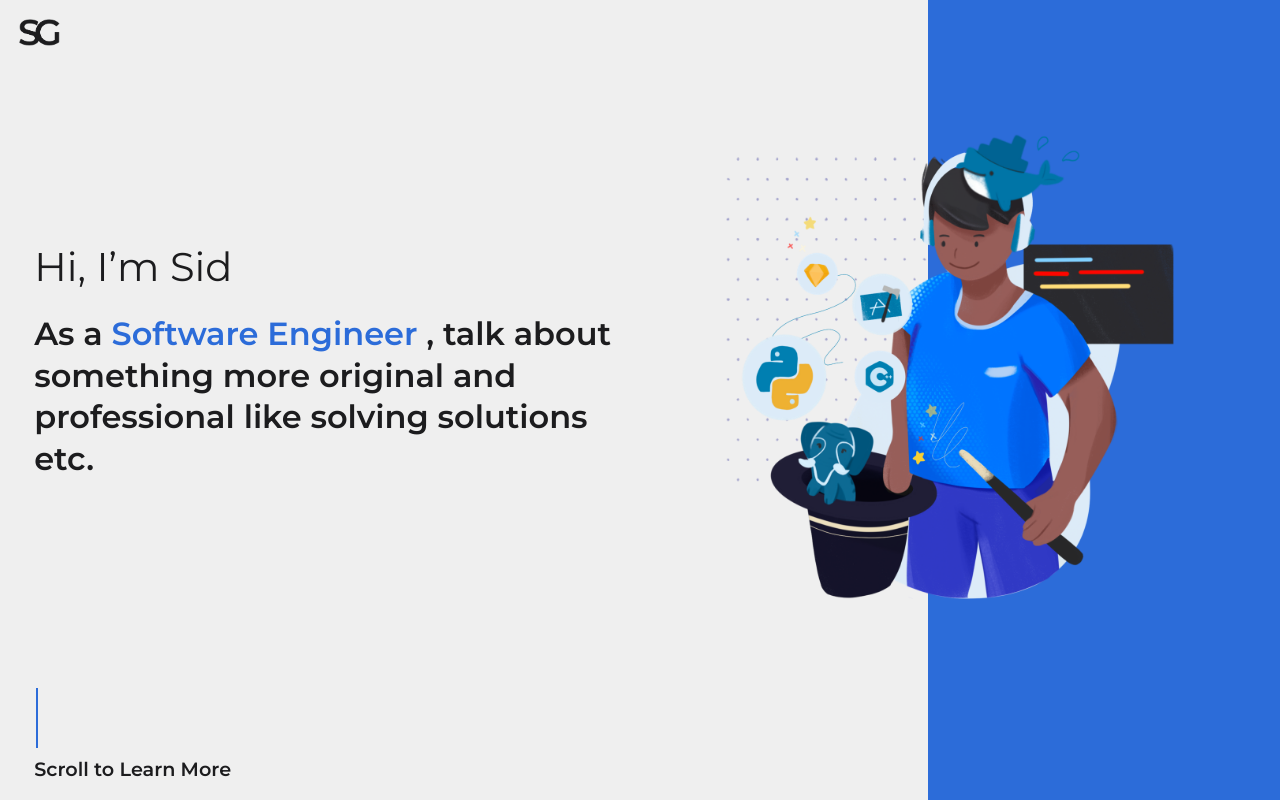
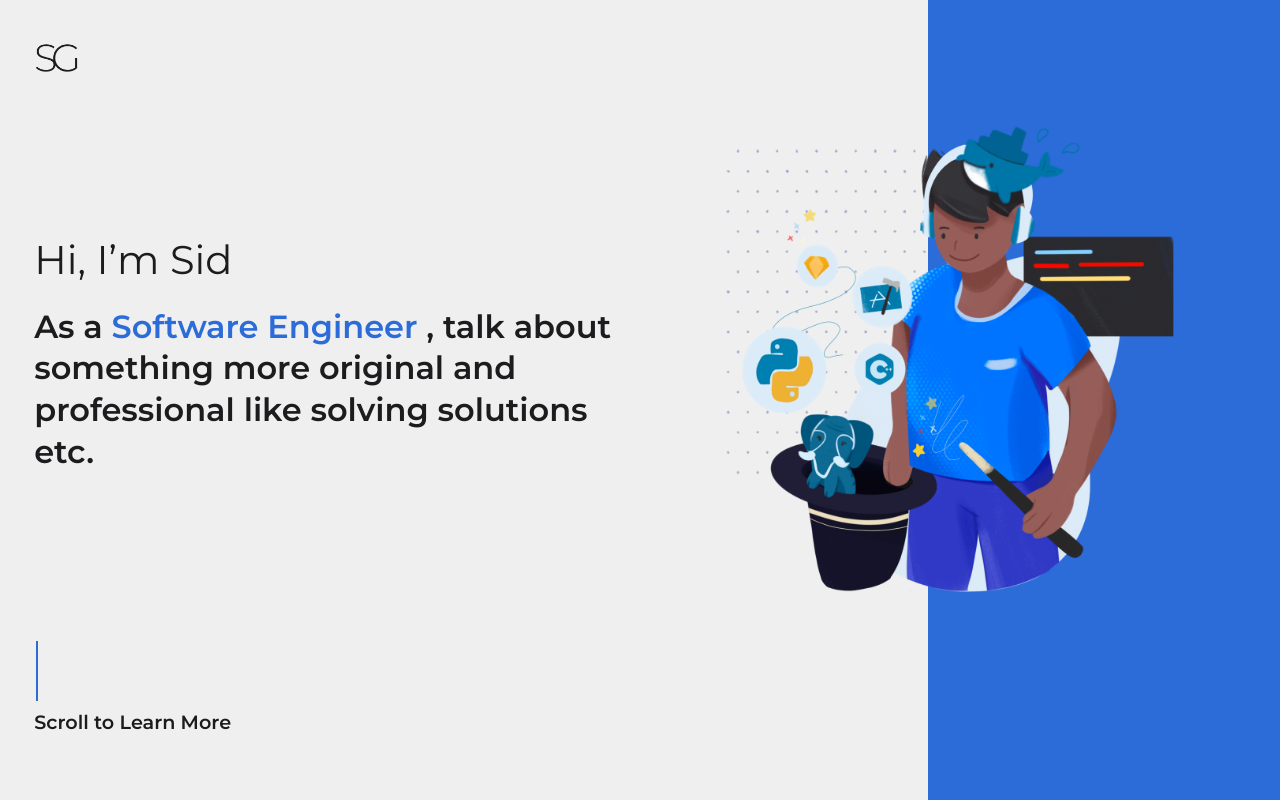
Before and after one commit to siddharthgarg4/PersonalPortfolio, a Vue app: page / in a window 1280 px wide. Built offline with nearby package versions, Linux system fonts and the light colour scheme.

Commit message:
fixed image bug with recommendation Card, changed sgLogo size and also tried to work on custom Menu

```diff
--- a/src/App.vue
+++ b/src/App.vue
@@ -17,7 +17,7 @@ html {
   -moz-osx-font-smoothing: grayscale;
   text-align: center;
   font-family: "Montserrat", sans-serif;
-  color: #1c1c1e;
+  color: $darkBlackColor;
 }
 </style>
 
--- a/src/components/Cover.vue
+++ b/src/components/Cover.vue
@@ -1,7 +1,9 @@
 <template>
   <b-container class="coverContainer" fluid>
-    <b-row class="align-items-start">
-      <img class="sgLogo " src="../assets/sgLogo.png" />
+    <b-row>
+      <b-col class="justify-content-start d-flex">
+        <img class="sgLogo" src="../assets/sgLogo.png" />
+      </b-col>
     </b-row>
     <b-row align-v="center" class="coverCenter align-items-center d-flex">
       <b-col lg="6" class="coverText">
@@ -65,18 +67,15 @@
   }
 }
 .sgLogo {
-  height: 27px;
+  height: 3.5vw;
   width: auto;
-  margin: 0;
+  margin: 15px 0 0 0;
+  min-height: 30px;
   @media (max-width: $screen-md) and (min-width: $screen-xs) {
-    margin-left: 10px;
-    margin-top: 10px;
-    height: 20px;
+    height: 5.5vw;
   }
   @media (max-width: $screen-xs) {
-    margin-left: 15px;
-    margin-top: 15px;
-    height: 15px;
+    height: 7vw;
   }
 }
 .fitImage {
@@ -114,9 +113,12 @@
   color: $darkBlueColor;
 }
 .coverCenter {
-  min-height: 80vh;
+  min-height: 70vh;
+  @media (max-width: $screen-md) and (min-width: $screen-xs) {
+    min-height: 75vh;
+  }
   @media (max-width: $screen-xs) {
-    min-height: 85vh;
+    min-height: 80vh;
   }
 }
 .coverText {
--- a/src/components/RecommendationCard.vue
+++ b/src/components/RecommendationCard.vue
@@ -58,12 +58,13 @@ export default {
   border: none;
   align-items: center;
   .card-img {
-    width: 7.5vw;
     height: 7.5vw;
+    width: auto;
     margin-top: 1.25rem;
   }
   .card-img-left {
     height: 15vw;
+    width: auto;
     margin-left: 1.25rem;;
   }
 }
--- a/src/main.ts
+++ b/src/main.ts
@@ -9,6 +9,7 @@ import ScrollAnimation from "@/directives/ScrollAnimation";
 import CustomCard from "@/components/CustomCard.vue";
 import RecommendationCard from "@/components/RecommendationCard.vue";
 import AboutMe from "@/components/AboutMe.vue";
+// import CustomMenu from "@/components/CustomMenu.vue";
 
 Vue.config.productionTip = false;
 Vue.use(BootstrapVue);
@@ -18,6 +19,7 @@ Vue.component("expereinceAndProjects", ExperienceAndProjects);
 Vue.component("customCard", CustomCard);
 Vue.component("recommendationCard", RecommendationCard);
 Vue.component("aboutMe", AboutMe);
+// Vue.component("customMenu", CustomMenu);
 
 Vue.directive("scrollAnimation", ScrollAnimation);
 
--- a/src/styles/main.scss
+++ b/src/styles/main.scss
@@ -6,6 +6,7 @@ $offWhiteColor: #EFEFEF;
 $darkBlueColor: #2C6CD9;
 $lightWhiteColor: #F8F8F8;
 $secondary: #EFEFEF;
+$darkBlackColor: #1C1C1E;
 
 //Mark: screen sizes
 $screen-xs: 575px;
```
Also changed, not shown: src/components/CustomMenu.vue (added, +48 -0 lines), src/pages/HomePage.vue (+0 -11 lines), src/assets/sgLogo.png.
